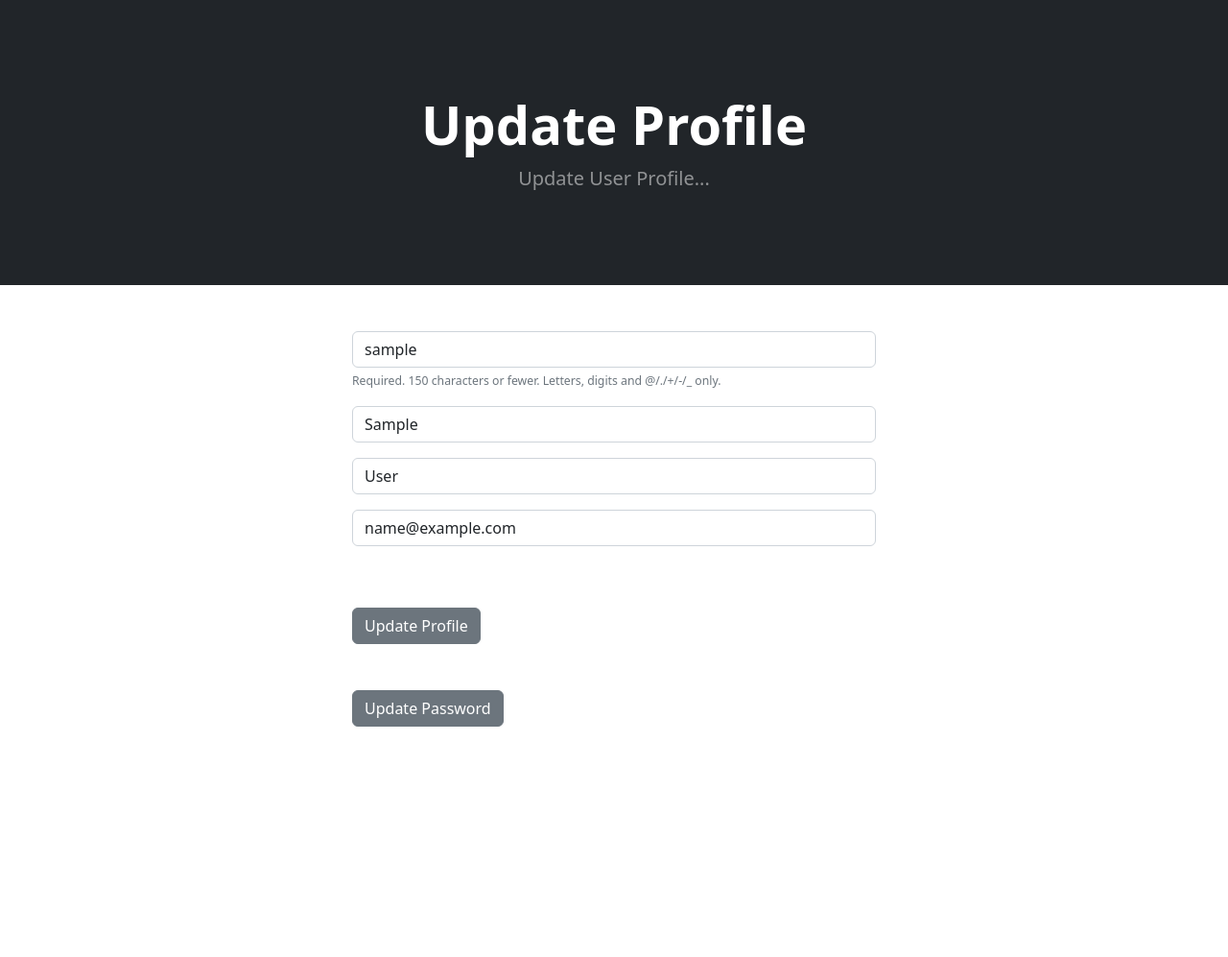
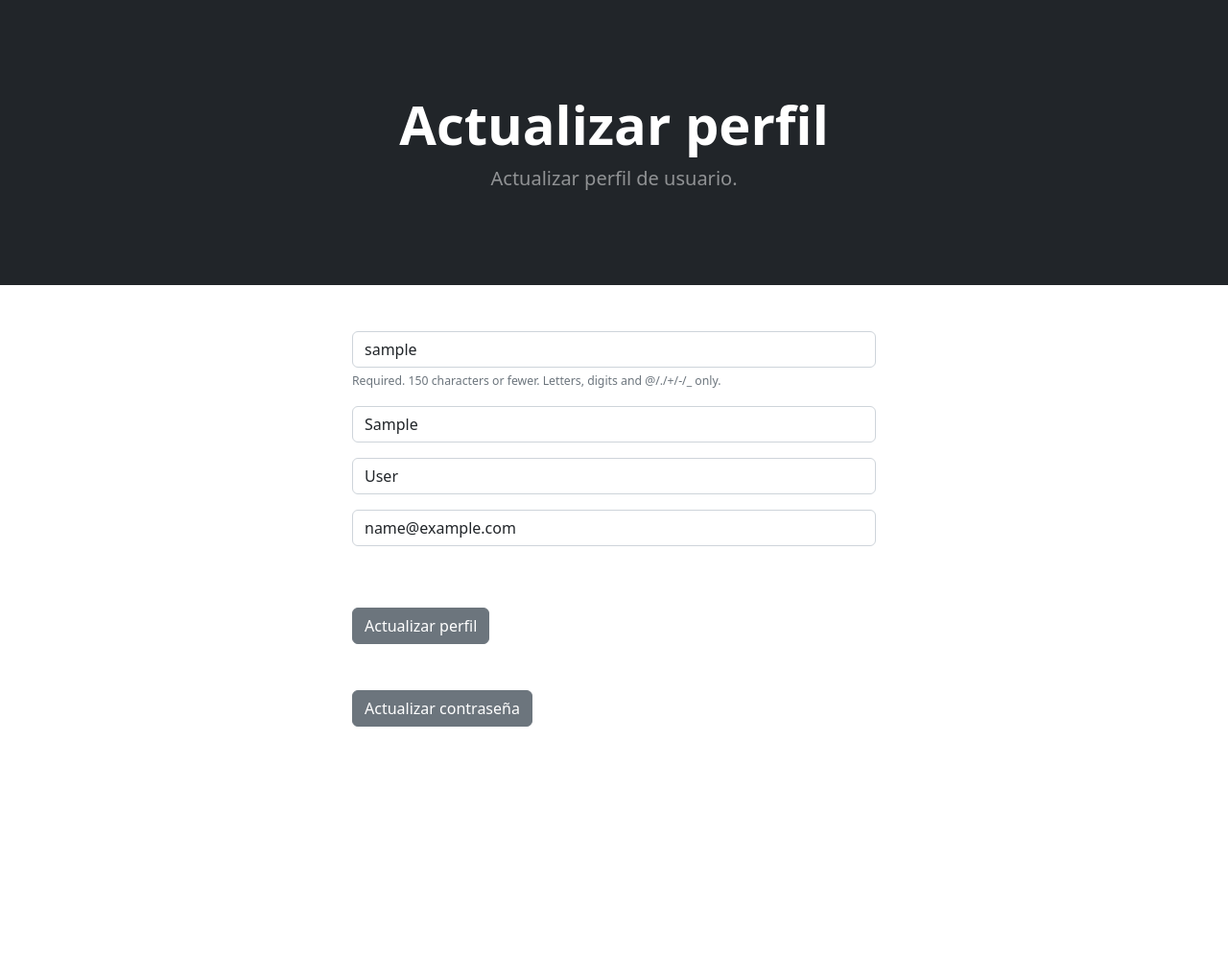
Before and after one commit to LorenzoFerreyra/ecommerce-tienda, a Django app: page /update_user/ in a window 1280 px wide. Shown: the part 56-1053 px from the top of the page at 96% size. Run offline with Django 4.2, Linux system fonts and the light colour scheme; the visitor is signed in with stand-in values (Sample User, id 1); data comes from the database, SQL or seed files in the repository; some libraries are stand-ins or nearby versions.

Commit message:
update template

```diff
--- a/store/templates/update_user.html
+++ b/store/templates/update_user.html
@@ -5,8 +5,8 @@
         <header class="bg-dark py-5">
             <div class="container px-4 px-lg-5 my-5">
                 <div class="text-center text-white">
-                    <h1 class="display-4 fw-bolder">Update Profile</h1>
-                    <p class="lead fw-normal text-white-50 mb-0">Update User Profile...</p>
+                    <h1 class="display-4 fw-bolder">Actualizar perfil</h1>
+                    <p class="lead fw-normal text-white-50 mb-0">Actualizar perfil de usuario.</p>
                 </div>
             </div>
         </header>
@@ -23,12 +23,12 @@
     {{ user_form.as_p }}
     <br/><br/>
     <button type="submit" class="btn btn-secondary">
-      Update Profile
+      Actualizar perfil
     </button>
 </form>
 
 <br/><br/>
-<a href="{% url 'update_password' %}" class="btn btn-secondary">Update Password</a>
+<a href="{% url 'update_password' %}" class="btn btn-secondary">Actualizar contraseña</a>
 
 <br/><br/>
 <br/><br/>
```
